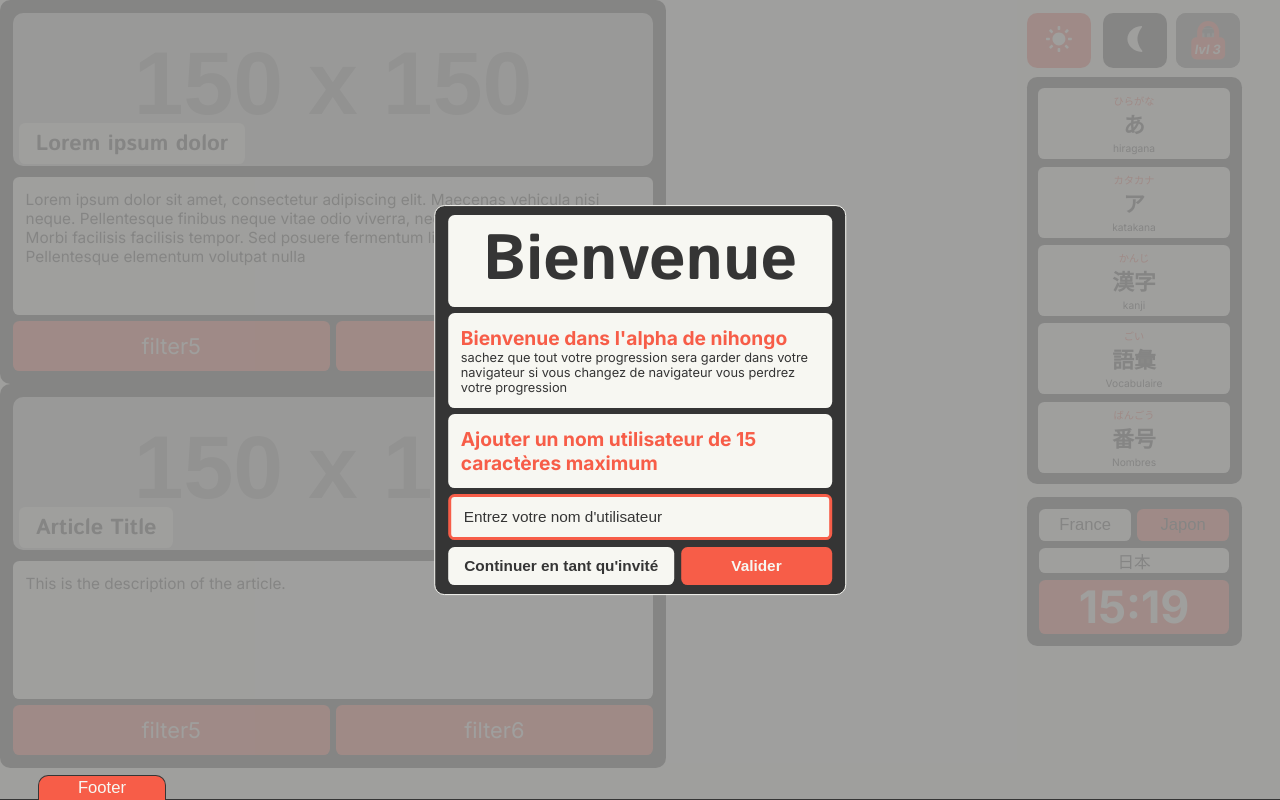
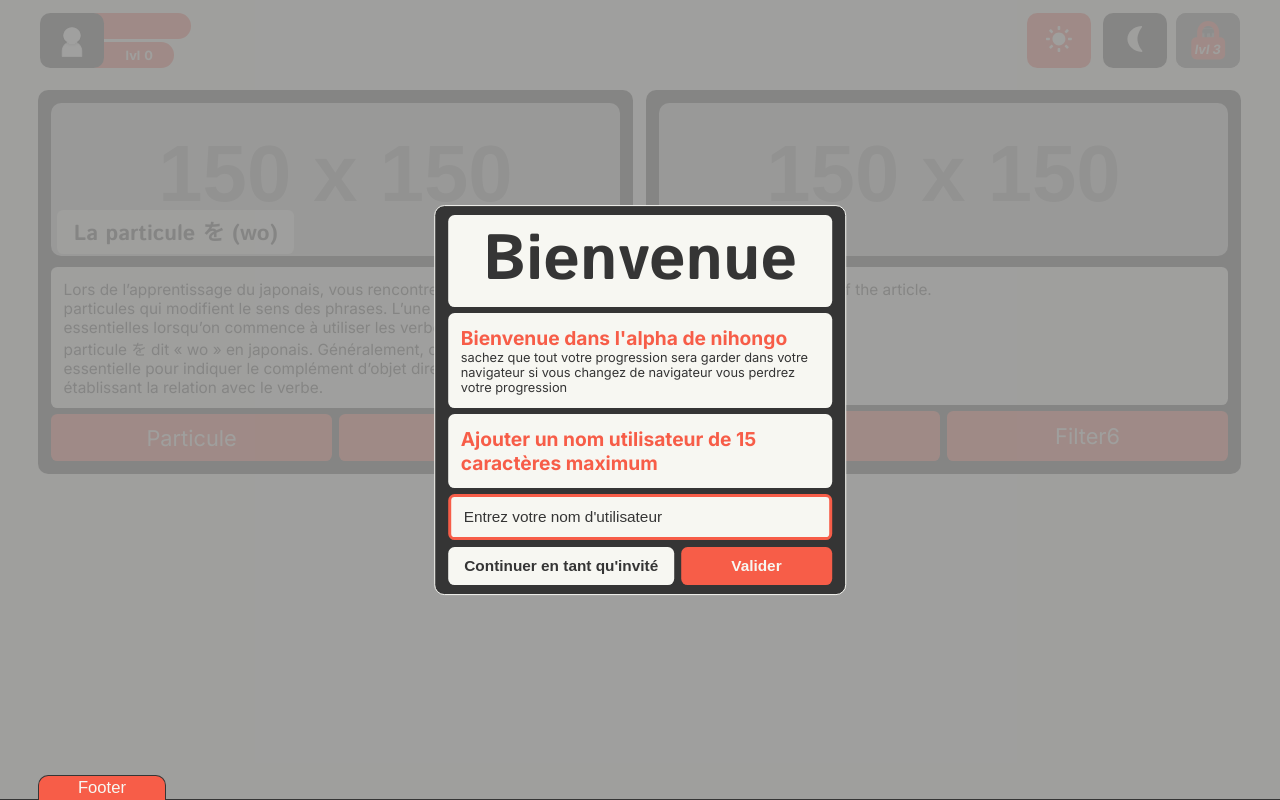
Before and after one commit to Thomasfouquereau/Nihongo, a React (Vite) app: page /articles in a window 1280 px wide. Built offline with nearby package versions, Linux system fonts and the light colour scheme.

Commit message:
Ajouter la gestion de la navigation pour la page des articles, mettre à jour les données des articles, et améliorer le style des composants Articles et ArticleCard.

```diff
--- a/src/App.jsx
+++ b/src/App.jsx
@@ -27,7 +27,7 @@ import Articles from './component/main/articles/Articles';
 
 function App() {
     const location = useLocation();
-    const shouldShowNav = !location.pathname.startsWith('/choisir-ses/') && !location.pathname.startsWith('/Exercices/') && !location.pathname.startsWith('/Profile') && !location.pathname.startsWith('/lvl/') && !location.pathname.startsWith('/custom-nav') && !location.pathname.startsWith('/color');
+    const shouldShowNav = !location.pathname.startsWith('/choisir-ses/') && !location.pathname.startsWith('/Exercices/') && !location.pathname.startsWith('/Profile') && !location.pathname.startsWith('/lvl/') && !location.pathname.startsWith('/custom-nav') && !location.pathname.startsWith('/color') && !location.pathname.startsWith('/articles');
     const shouldShowHeader = !location.pathname.startsWith('/Exercices/');
     const shouldShowProfileApercu = !location.pathname.startsWith('/Profile') && !location.pathname.startsWith('/Exercices/') && !location.pathname.startsWith('/lvl/');
     const userName = localStorage.getItem('userName');
--- a/src/component/data/articles/articles.json
+++ b/src/component/data/articles/articles.json
@@ -2,10 +2,12 @@
     {
         "id": 1,
         "ALaUne": true,
-        "title": "Lorem ipsum dolor",
-        "filters": ["filter5", "filter6"],
-        "description": "Lorem ipsum dolor sit amet, consectetur adipiscing elit. Maecenas vehicula nisi neque. Pellentesque finibus neque vitae odio viverra, nec tempor lorem viverra. Morbi facilisis facilisis tempor. Sed posuere fermentum ligula ut sodales. Pellentesque elementum volutpat nulla",
-        "headerImage": "https://via.placeholder.com/150",
+        "title": "La particule を (wo)",
+        "filters": [
+            "particule",
+            "JLPT N5"
+        ],
+        "description": "Lors de l’apprentissage du japonais, vous rencontrez rapidement des particules qui modifient le sens des phrases. L’une des particules essentielles lorsqu’on commence à utiliser les verbes en japonais est la particule を dit « wo » en japonais. Généralement, c’est une particule essentielle pour indiquer le complément d’objet direct dans une phrase, établissant la relation avec le verbe.","headerImage": "https://via.placeholder.com/150",
         "readingTime": "8 min",
         "summary": [
             "Introduction",
@@ -102,11 +104,15 @@
                 }
             ]
         }
-    },{
+    },
+    {
         "id": 2,
         "ALaUne": true,
         "title": "Article Title",
-        "filters": ["filter5", "filter6"],
+        "filters": [
+            "filter5",
+            "filter6"
+        ],
         "description": "This is the description of the article.",
         "headerImage": "https://via.placeholder.com/150",
         "readingTime": "8 min",
@@ -206,5 +212,4 @@
             ]
         }
     }
-
 ]
--- a/src/component/main/articles/Articles.jsx
+++ b/src/component/main/articles/Articles.jsx
@@ -1,12 +1,35 @@
+import styled from 'styled-components';
+
 import ArticleCard from '../articles/component/ArticleCard';
 import articles from '../../data/articles/articles.json';
 
+const Container = styled.div`
+    display: flex;
+    flex-direction: column;
+    align-items: center;
+    gap: 2vw;
+    width: 100%;
+    margin-top: 7vw;
+    @media screen and (max-width: 560px){
+        gap: 5vw;
+    }
+`
+
+const CardContainer = styled.div`
+    display: flex;
+    gap: 1vw;
+    width: 94%;
+`
+
 export default function Articles() {
     return (
-        <div>
-            {articles.map((article) => (
-                <ArticleCard key={article.id} article={article} />
-            ))}
-        </div>
+        <Container>
+
+            <CardContainer>
+                {articles.map((article) => (
+                    <ArticleCard key={article.id} article={article} />
+                ))}
+            </CardContainer>
+        </Container>
     );
 }
--- a/src/component/main/articles/component/ArticleCard.jsx
+++ b/src/component/main/articles/component/ArticleCard.jsx
@@ -94,6 +94,7 @@ const CardFilters = styled.div`
         display: flex;
         justify-content: center;
         align-items: center;
+        text-transform: capitalize;
         @media screen and (max-width: 560px){
             border-radius: 3vw;
             font-size: 5vw;
```
